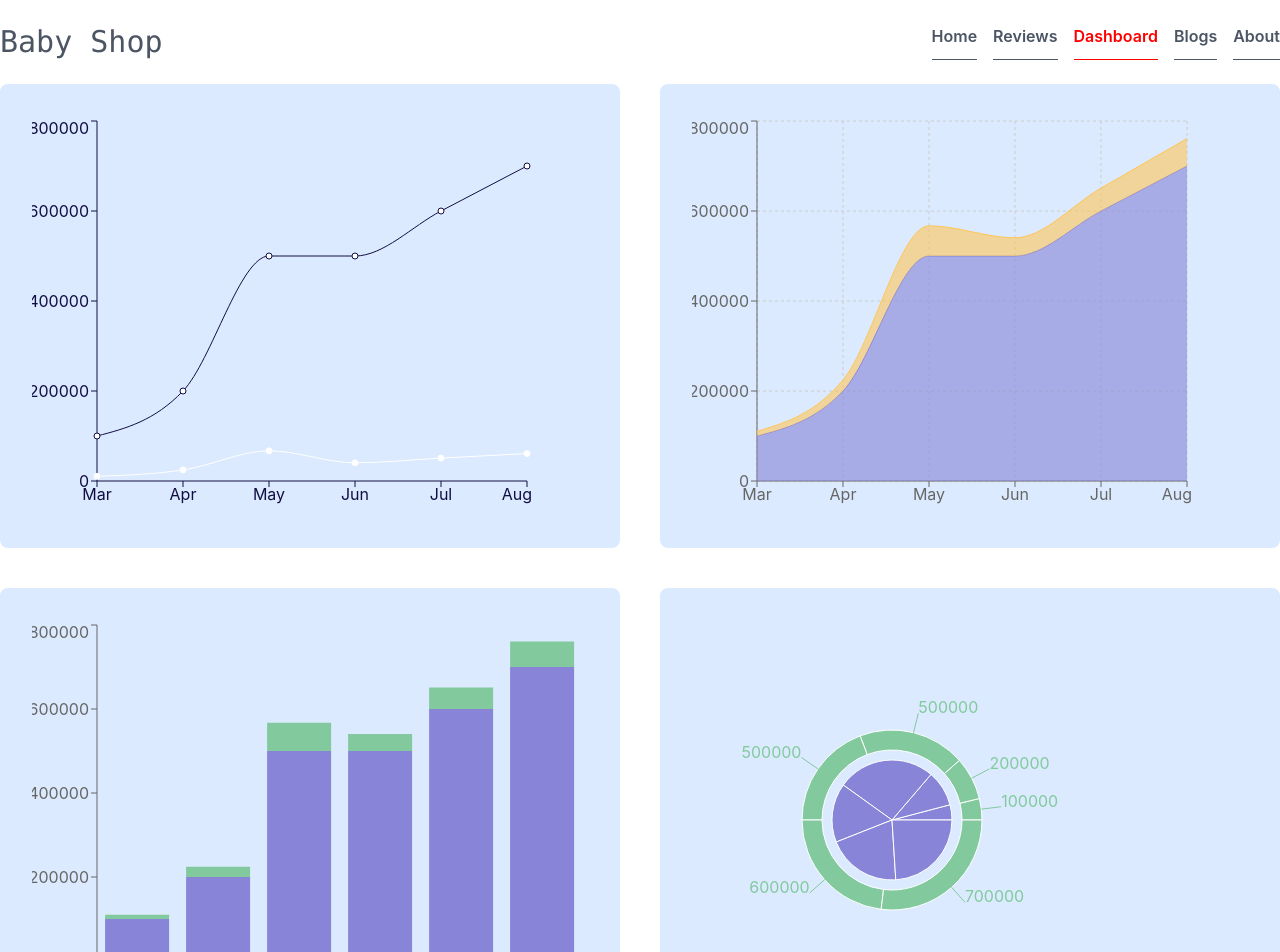
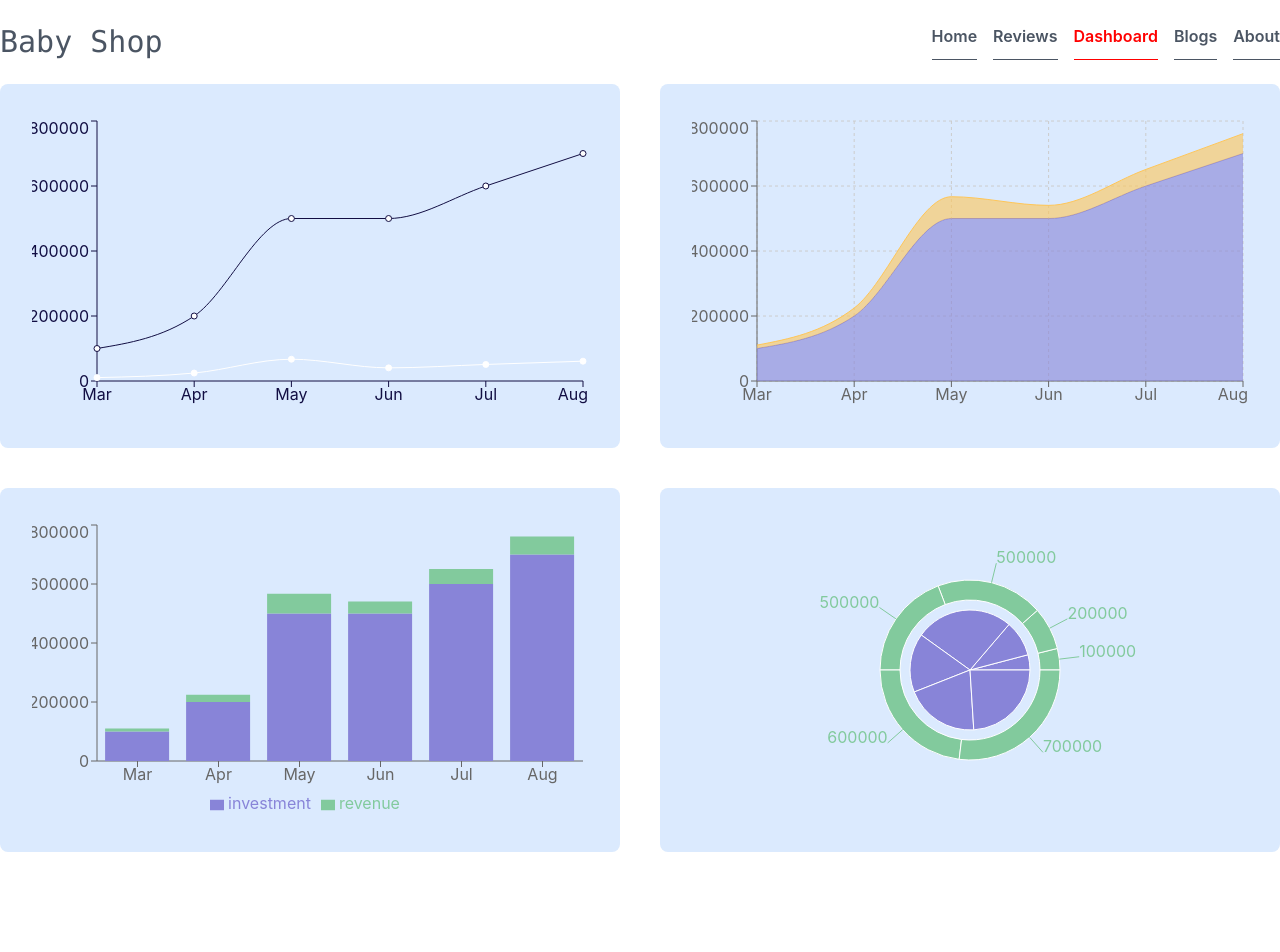
Before and after one commit to akashwebs/baby-shop-product-analysis-client, a React (Create React App) app: page /dashboard in a window 1280 px wide. Shown: the top 952 px of the page. After the commit the page ends 852 px from the top, so only its background shows below. Built offline with nearby package versions, Linux system fonts and the light colour scheme.

Commit message:
completed dashboard page

```diff
--- a/src/Components/ChartArea/ChartArea.js
+++ b/src/Components/ChartArea/ChartArea.js
@@ -1,9 +1,10 @@
 import React from 'react';
-import { Area, AreaChart, CartesianGrid, Tooltip, XAxis, YAxis } from 'recharts';
+import { Area, AreaChart, CartesianGrid, ResponsiveContainer, Tooltip, XAxis, YAxis } from 'recharts';
 
 const ChartArea = ({chart}) => {
     return (
-        <div>
+        <div style={{ width: '100%', height: 300 }}>
+        <ResponsiveContainer>
          <AreaChart width={500} height={400}data={chart}>
           <CartesianGrid strokeDasharray="3 3" />
           <XAxis dataKey="month" />
@@ -12,6 +13,7 @@ const ChartArea = ({chart}) => {
           <Area type="monotone" dataKey="investment" stackId="1" stroke="#8884d8" fill="#8884d8" />
           <Area type="monotone" dataKey="revenue" stackId="1" stroke="#ffc658" fill="#ffc658" />
         </AreaChart>
+        </ResponsiveContainer>
         </div>
     );
 };
--- a/src/Components/ChartBar/ChartBar.js
+++ b/src/Components/ChartBar/ChartBar.js
@@ -1,22 +1,24 @@
 import React from 'react';
 import { Bar, BarChart, Legend, ResponsiveContainer, Tooltip, XAxis, YAxis } from 'recharts';
 
-const ChartBar = ({chart}) => {
+const ChartBar = ({ chart }) => {
     return (
-        <ResponsiveContainer width="100%" height="100%">
+        <div style={{ width: '100%', height: 300 }}>
+            <ResponsiveContainer>
                 <BarChart
                     width={500}
                     height={300}
                     data={chart}
                 >
                     <XAxis dataKey={"month"} />
-          <YAxis dataKey={'investment'}/>
+                    <YAxis dataKey={'investment'} />
                     <Tooltip />
                     <Legend />
                     <Bar dataKey="investment" stackId="a" fill="#8884d8" />
                     <Bar dataKey="revenue" stackId="a" fill="#82ca9d" />
                 </BarChart>
             </ResponsiveContainer>
+        </div>
     );
 };
 
--- a/src/Components/ChartLine/ChartLine.js
+++ b/src/Components/ChartLine/ChartLine.js
@@ -1,9 +1,10 @@
 import React from 'react';
-import { Line, LineChart, Tooltip, XAxis, YAxis } from 'recharts';
+import { Line, LineChart, ResponsiveContainer, Tooltip, XAxis, YAxis } from 'recharts';
 
 const ChartLine = ({ chart }) => {
     return (
-        <div>
+        <div style={{ width: '100%', height: 300 }}>
+        <ResponsiveContainer>
             <LineChart width={500} height={400} data={chart}>
                 <XAxis stroke="#120E43" dataKey={'month'}></XAxis>
                 <YAxis stroke="#120E43" dataKey={'investment'}></YAxis>
@@ -11,6 +12,7 @@ const ChartLine = ({ chart }) => {
                 <Line type="monotone" dataKey={'investment'} stroke="#120E43" activeDot={{ r: 8 }} />
                 <Tooltip></Tooltip>
             </LineChart>
+            </ResponsiveContainer>
         </div>
     );
 };
--- a/src/Components/ChartPie/ChartPie.js
+++ b/src/Components/ChartPie/ChartPie.js
@@ -1,16 +1,17 @@
 import React from 'react';
-import { Legend, Pie, PieChart, ResponsiveContainer, Tooltip } from 'recharts';
+import { Pie, PieChart, ResponsiveContainer } from 'recharts';
 
 const ChartPie = ({chart}) => {
     return (
-        <div>
-
+        <div style={{ width: '100%', height: 300 }}>
+            <ResponsiveContainer>
                 <PieChart width={400} height={400}>
                     <Pie data={chart} dataKey={'revenue'} cx="50%" cy="50%" outerRadius={60} fill="#8884d8" />
 
                     <Pie data={chart} dataKey="investment" cx="50%" cy="50%" innerRadius={70} outerRadius={90} fill="#82ca9d" label />
-                    <Tooltip></Tooltip>
+
                 </PieChart>
+            </ResponsiveContainer>
 
         </div>
     );
```
Lines whose indentation alone changed are shown as unchanged.
